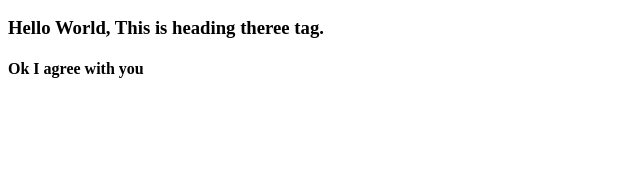
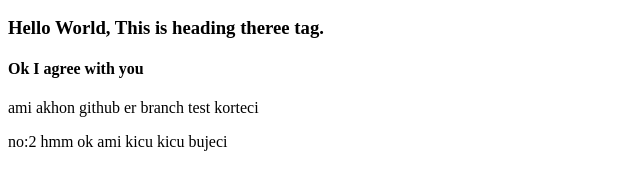
Before and after one commit to halder25572/my-first-website, a plain HTML site: page index.html in a window 1280 px wide. Shown: the part 110-300 px from the top of the page, without its empty margins (0-640 px from the left). Drawn offline with Linux system fonts and the light colour scheme.

Commit message:
learning about second code

```diff
--- a/index.html
+++ b/index.html
@@ -10,5 +10,7 @@
     <h2>Look Mama, I am using github.</h2>
     <h3>Hello World, This is heading theree tag.</h3>
     <h4>Ok I agree with you</h4>
+    <p>ami akhon github er branch test korteci</p>
+    <p>no:2 hmm ok ami kicu kicu bujeci</p>
 </body>
 </html>
```
